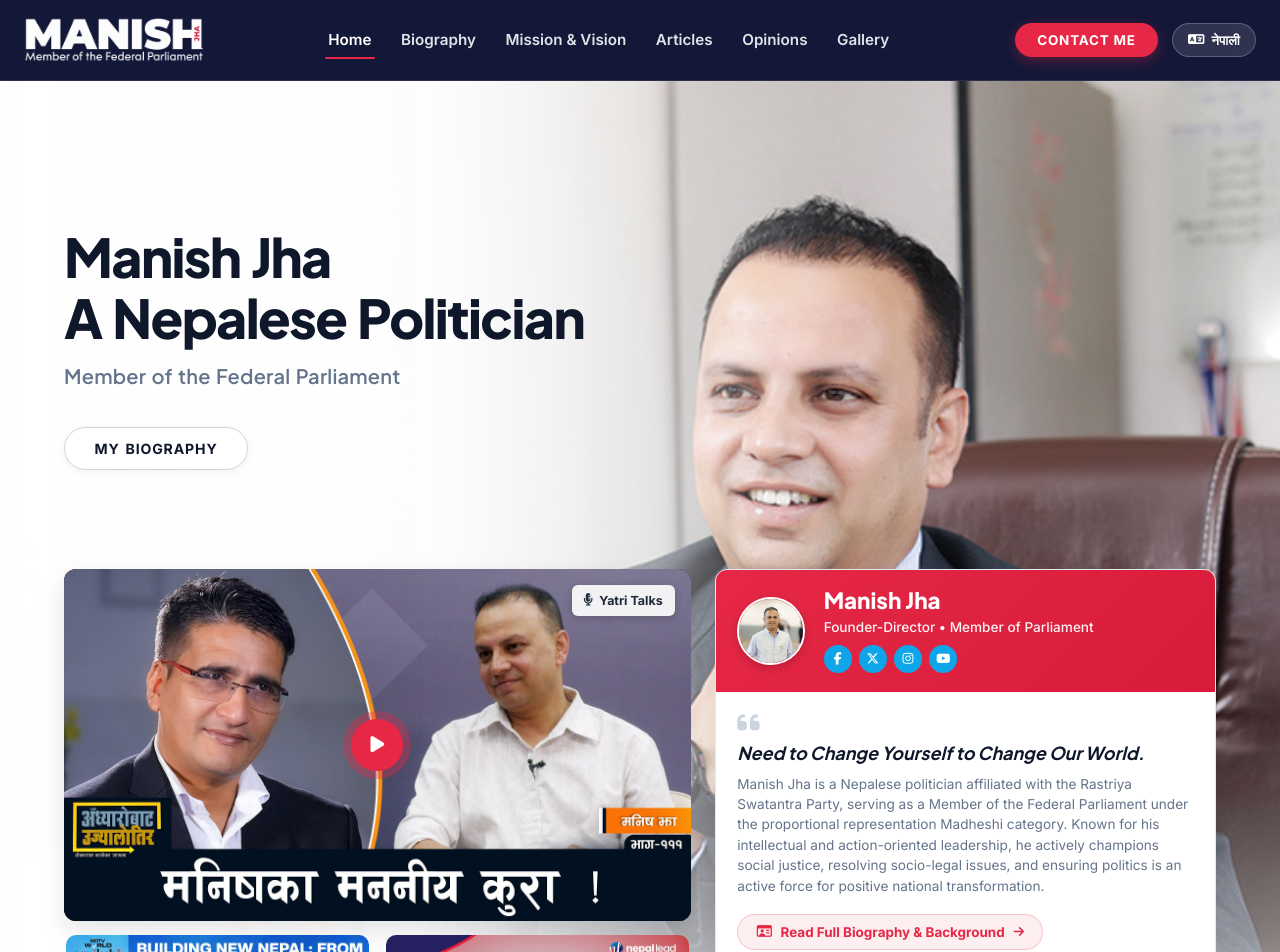
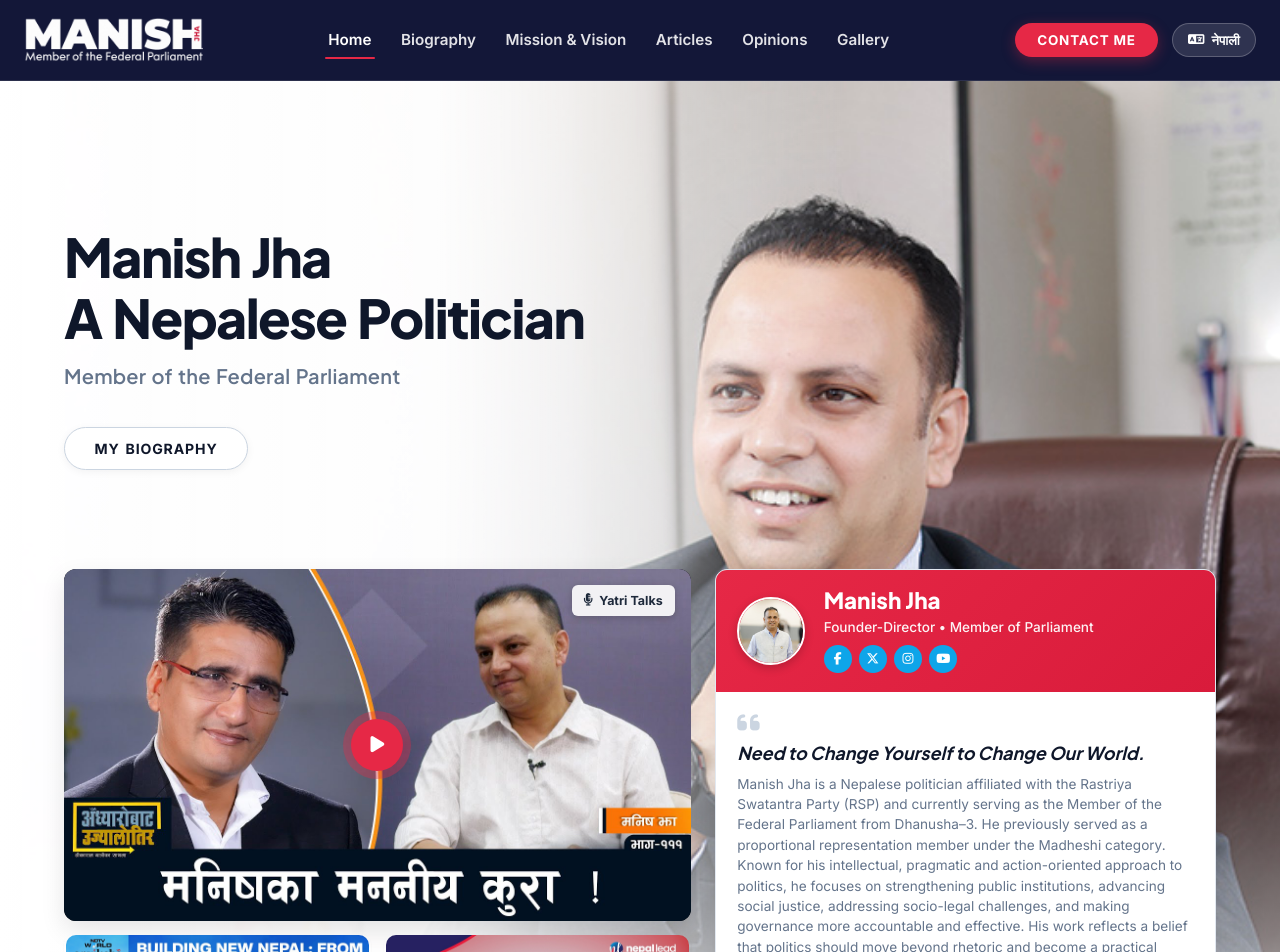
Before and after one commit to shah-aaseesh/manishjha, a React (Vite) app: page / in a window 1280 px wide. Shown: the top 952 px of the page. Built offline with nearby package versions, Linux system fonts and the light colour scheme.

Commit message:
Update biography summary with Dhanusha-3 and institutional focus

```diff
--- a/src/data/siteData.js
+++ b/src/data/siteData.js
@@ -13,16 +13,16 @@ export const siteData = {
     status: "Parliament Session Active",
     quote: "Need to Change Yourself to Change Our World.",
     quoteNp: "संसार बदल्न पहिला आफूलाई बदल्न जरुरी छ।",
-    bio: "Manish Jha is a Nepalese politician affiliated with the Rastriya Swatantra Party, serving as a Member of the Federal Parliament under the proportional representation Madheshi category. Known for his intellectual and action-oriented leadership, he actively champions social justice, resolving socio-legal issues, and ensuring politics is an active force for positive national transformation.",
-    bioNp: "मनिष झा राष्ट्रिय स्वतन्त्र पार्टीसँग आबद्ध नेपाली राजनीतिज्ञ हुनुहुन्छ। हाल उहाँ मधेशी कोटाअन्तर्गत समानुपातिक प्रतिनिधित्वबाट निर्वाचित सङ्घीय संसदको माननीय सदस्यको रूपमा कार्यरत हुनुहुन्छ। सामाजिक न्याय, जनसरोकारका मुद्दा र समाजमा प्रत्यक्ष सकारात्मक परिवर्तनका लागि उहाँ सधैं अग्रमोर्चामा रहनुभएको छ।",
+    bio: "Manish Jha is a Nepalese politician affiliated with the Rastriya Swatantra Party (RSP) and currently serving as the Member of the Federal Parliament from Dhanusha–3. He previously served as a proportional representation member under the Madheshi category. Known for his intellectual, pragmatic and action-oriented approach to politics, he focuses on strengthening public institutions, advancing social justice, addressing socio-legal challenges, and making governance more accountable and effective. His work reflects a belief that politics should move beyond rhetoric and become a practical force for positive national transformation.",
+    bioNp: "मनिष झा राष्ट्रिय स्वतन्त्र पार्टी (रास्वपा) सँग आबद्ध नेपाली राजनीतिज्ञ हुनुहुन्छ र हाल धनुषा–३ बाट सङ्घीय संसदको प्रतिनिधिसभा सदस्यका रूपमा कार्यरत हुनुहुन्छ। यसअघि उहाँ मधेशी क्लस्टरअन्तर्गत समानुपातिक प्रतिनिधित्व प्रणालीबाट निर्वाचित सांसद हुनुहुन्थ्यो। राजनीतिमा बौद्धिक, व्यावहारिक र कार्यमुखी दृष्टिकोणका लागि परिचित उहाँ सार्वजनिक संस्थाहरूको सुदृढीकरण, सामाजिक न्यायको प्रवर्द्धन, सामाजिक-कानुनी समस्याहरूको सम्बोधन र शासन प्रणालीलाई थप उत्तरदायी र प्रभावकारी बनाउन केन्द्रित हुनुहुन्छ। उहाँको कार्यले राजनीति केवल भाषणमा सीमित नभई राष्ट्रिय रूपान्तरणको व्यावहारिक शक्ति बन्नुपर्छ भन्ने विश्वासलाई प्रतिविम्बित गर्दछ।",
     fullBio: [
-      "Manish Jha is a Nepalese politician affiliated with the Rastriya Swatantra Party. Presently, he serves as a Member of the Federal Parliament, having been elected as a proportional representation under the Madheshi category. He is well-known for his intellectual, charismatic, and action-oriented persona. His active and passionate contribution towards social justice, resolving the socio-legal issues of people and making a tangible difference in society makes him an ideal politician. As a public figure with a fervent desire to effect positive change in the nation, he has consistently been vocal about his political aspirations and resolute in ensuring that politics does not merely become his retirement plan.",
+      "Manish Jha is a Nepalese politician affiliated with the Rastriya Swatantra Party (RSP) and currently serving as the Member of the Federal Parliament from Dhanusha–3. He previously served as a proportional representation member under the Madheshi category. Known for his intellectual, pragmatic and action-oriented approach to politics, he focuses on strengthening public institutions, advancing social justice, addressing socio-legal challenges, and making governance more accountable and effective. His work reflects a belief that politics should move beyond rhetoric and become a practical force for positive national transformation.",
       "Manish Jha’s pursuit of education brought him to Kathmandu after completing his secondary education locally. His thirst for knowledge knows no bounds, and he firmly believes that learning and critical thinking need not be confined to conventional classrooms. This is reflected in his academic achievements, having been conferred Master’s Degrees in Service Marketing, Political Science, and Maithili Literature. Committed to continuous improvement, he regularly partakes in short courses on Entrepreneurship, Campaign Management, and HR Management offered by esteemed universities worldwide.",
       "His significant contributions to fostering a data-driven culture in Nepal is visible through his role as a founder of Facts Research and Analytics (FACTS NEPAL) which focuses on data dissemination making the company a unique identity and brand among other research companies.",
       "In addition to being a politician and an entrepreneur, he had held prominent positions such as central vice president of the Nepal Hockey Association, president of the Nepal-US Alumni Network, and Board member of the Nepal Management Association. He also served as the coordinator of the Visit Nepal Year 2020 Campaign for Province No. 2 and was entrusted with the responsibility of the Province Coordinator for the Domestic Tourism Revival Committee. He actively inspires young individuals to champion the preservation and celebration of Maithali culture and Nepali literature through the Janakpur Literature Festival."
     ],
     fullBioNp: [
-      "मनिष झा राष्ट्रिय स्वतन्त्र पार्टीसँग आबद्ध नेपाली राजनीतिज्ञ हुनुहुन्छ। हाल उहाँ मधेशी कोटाअन्तर्गत समानुपातिक प्रणालीबाट निर्वाचित सङ्घीय संसदका सदस्यका रूपमा कार्यरत हुनुहुन्छ। उहाँ आफ्नो बौद्धिक, प्रभावशाली र कार्यमुखी व्यक्तित्वका लागि सुपरिचित हुनुहुन्छ। सामाजिक न्याय, जनताका कानुनी तथा सामाजिक समस्याको समाधान र समाजमा प्रत्यक्ष सकारात्मक परिवर्तन ल्याउन उहाँको योगदान उल्लेखनीय छ। राजनीतिलाई केवल अवकाशपछिको योजना नबनाई राष्ट्र रूपान्तरणको मुख्य माध्यम बनाउन उहाँ दृढ संकल्पित हुनुहुन्छ।",
+      "मनिष झा राष्ट्रिय स्वतन्त्र पार्टी (रास्वपा) सँग आबद्ध नेपाली राजनीतिज्ञ हुनुहुन्छ र हाल धनुषा–३ बाट सङ्घीय संसदको प्रतिनिधिसभा सदस्यका रूपमा कार्यरत हुनुहुन्छ। यसअघि उहाँ मधेशी क्लस्टरअन्तर्गत समानुपातिक प्रतिनिधित्व प्रणालीबाट निर्वाचित सांसद हुनुहुन्थ्यो। राजनीतिमा बौद्धिक, व्यावहारिक र कार्यमुखी दृष्टिकोणका लागि परिचित उहाँ सार्वजनिक संस्थाहरूको सुदृढीकरण, सामाजिक न्यायको प्रवर्द्धन, सामाजिक-कानुनी समस्याहरूको सम्बोधन र शासन प्रणालीलाई थप उत्तरदायी र प्रभावकारी बनाउन केन्द्रित हुनुहुन्छ। उहाँको कार्यले राजनीति केवल भाषणमा सीमित नभई राष्ट्रिय रूपान्तरणको व्यावहारिक शक्ति बन्नुपर्छ भन्ने विश्वासलाई प्रतिविम्बित गर्दछ।",
       "स्थानीय स्तरमा माध्यमिक शिक्षा पूरा गरेपछि उहाँ उच्च शिक्षाका लागि काठमाडौँ आउनुभयो। ज्ञान आर्जन र आलोचनात्मक सोच परम्परागत कक्षाकोठामा मात्र सीमित हुनु हुँदैन भन्ने मान्यता राख्दै उहाँले सर्भिस मार्केटिङ, राजनीतिशास्त्र र मैथिली साहित्य गरी तीन विषयमा स्नातकोत्तर (Master's Degree) हासिल गर्नुभएको छ। यसका साथै उहाँले उद्यमशीलता, निर्वाचन अभियान व्यवस्थापन र मानव संशाधन व्यवस्थापनमा अन्तर्राष्ट्रिय विश्वविद्यालयहरूबाट विभिन्न व्यावसायिक तालिमहरू लिनुभएको छ।",
       "नेपालमा तथ्य र प्रमाणमा आधारित संस्कृति विकास गर्न उहाँले 'फ्याक्ट्स रिसर्च एण्ड एनालिटिक्स' (FACTS NEPAL) स्थापना गर्नुभयो, जसले तथ्याङ्क विश्लेषण र सूचना प्रवाहमा अग्रणी स्थान हासिल गरेको छ।",
       "राजनीतिज्ञ र उद्यमी हुनुका साथै उहाँ नेपाल हक्की संघको केन्द्रीय उपाध्यक्ष, नेपाल-युएस अलुमनाई नेटवर्कको अध्यक्ष, नेपाल व्यवस्थापन संघको बोर्ड सदस्यजस्ता महत्वपूर्ण पदहरूमा रहनुभएको छ। उहाँले नेपाल भ्रमण वर्ष २०२० प्रदेश नं. २ को संयोजक र आन्तरिक पर्यटन पुनरुत्थान समितिको प्रदेश संयोजकको भूमिका सफलतापूर्वक निर्वाह गर्नुभयो। उहाँ जनकपुर साहित्य महोत्सवमार्फत मैथिली संस्कृति र नेपाली साहित्यको प्रवर्द्धनमा युवाहरूलाई निरन्तर प्रेरित गर्दै आउनुभएको छ।"
```
